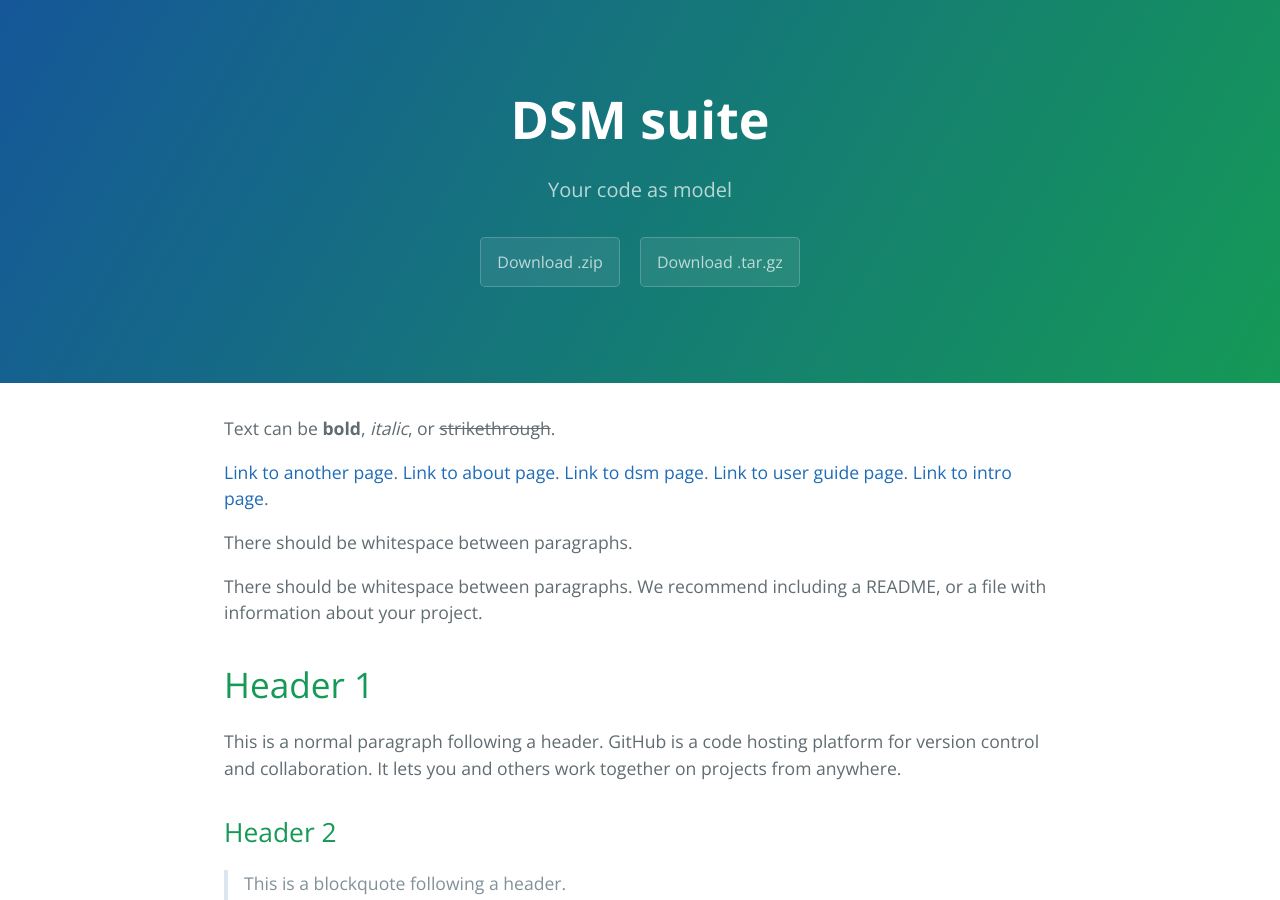
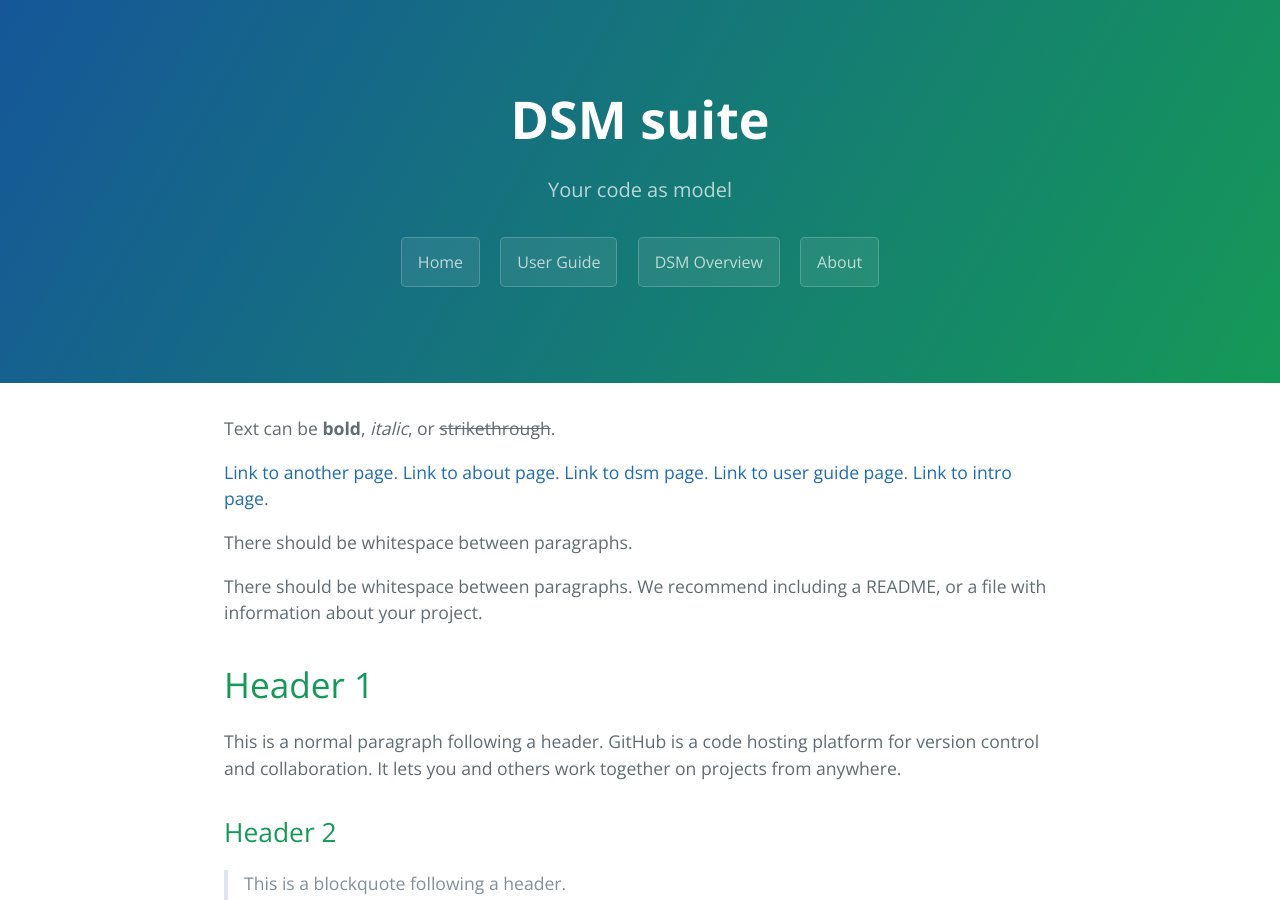
Before and after one commit to dsmsuite/dsmsuite.github.io, a Jekyll site: the page built from index.md, in a window 1280 px wide and 900 px high. Built offline with Jekyll 4.4.1, drawn with Linux system fonts in a browser that asks for light colours.

Commit message:
Update buttons

```diff
--- a/_layouts/default.html
+++ b/_layouts/default.html
@@ -13,13 +13,10 @@
     <section class="page-header">
       <h1 class="project-name">{{ site.title | default: site.github.repository_name }}</h1>
       <h2 class="project-tagline">{{ site.description | default: site.github.project_tagline }}</h2>
-      {% if site.github.is_project_page %}
-        <a href="{{ site.github.repository_url }}" class="btn">View on GitHub</a>
-      {% endif %}
-      {% if site.show_downloads %}
-        <a href="{{ site.github.zip_url }}" class="btn">Download .zip</a>
-        <a href="{{ site.github.tar_url }}" class="btn">Download .tar.gz</a>
-      {% endif %}
+        <a href="{{ site.github.repository_url }}" class="btn">Home</a>
+        <a href="{{ site.github.zip_url }}"        class="btn">User Guide</a>
+        <a href="{{ site.github.tar_url }}"        class="btn">DSM Overview</a>
+        <a href="{{ site.github.tar_url }}"        class="btn">About</a>
     </section>
 
     <section class="main-content">
```
